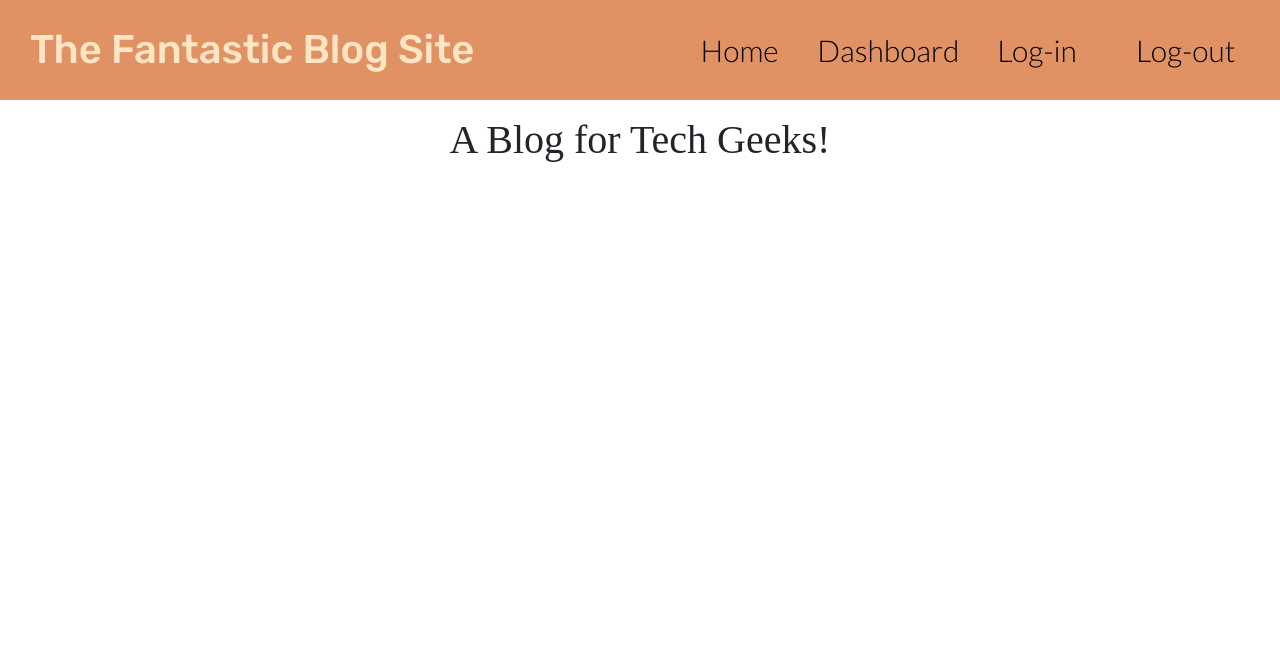
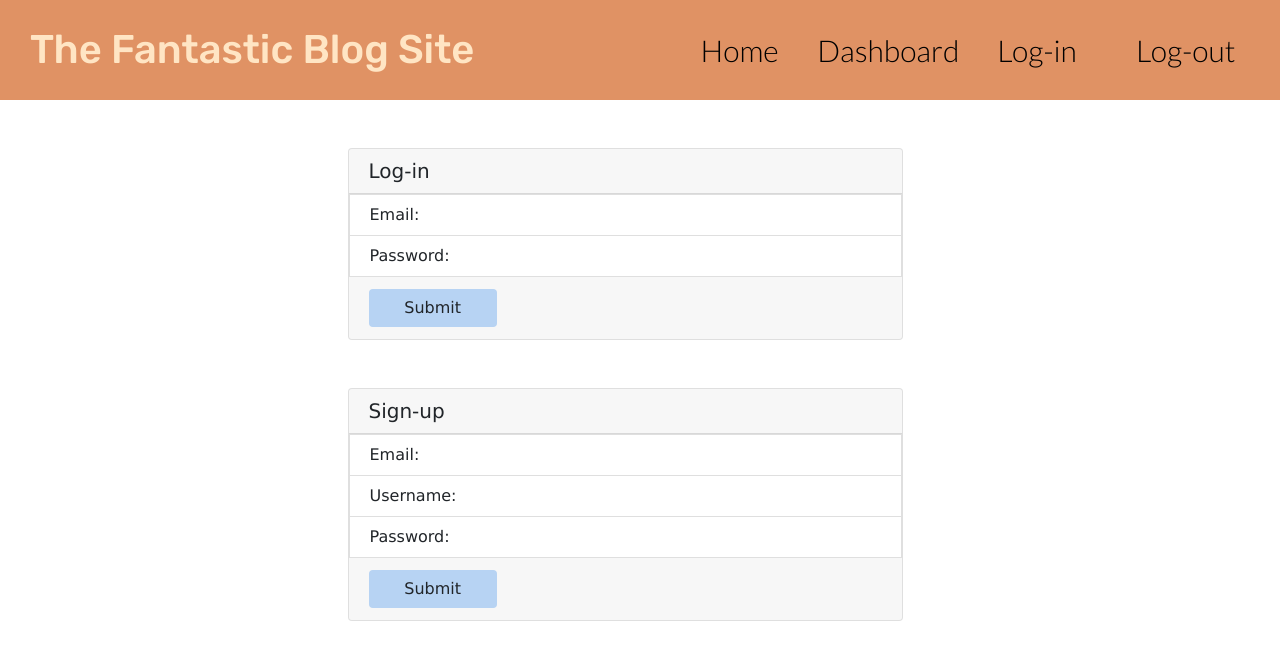
Before and after one commit to jpeiler97/tech-blog, a Node server app: page /login in a window 1280 px wide. Shown: the top 660 px of the page. Run offline with Node 20, Linux system fonts and the light colour scheme; some libraries are stand-ins or nearby versions.

Commit message:
more post styling, added log-in page

```diff
--- a/public/css/style.css
+++ b/public/css/style.css
@@ -1,6 +1,10 @@
 * {
 	box-sizing: border-box;
 	width: 100%;
+}
+
+body {
+	font-family: Verdana, sans-serif;
 }
 
 .blue {
@@ -44,6 +48,26 @@ header h1 {
 	padding: 20px;
 }
 
-.home-post {
-	background-color: red;
+.card-header {
+	font-size: 20px;
 }
+
+.card-body {
+	font-size: 17px;
+}
+
+#comment-title {
+	font-size: 20px;
+	margin: 10px auto 10px auto;
+	width: 200px;
+	text-align: center;
+	padding: 10px;
+	border-radius: 5px;
+	background-color: #cecece;
+}
+
+#no-comments {
+	margin: 20px auto 10px auto;
+	text-align: center;
+	font-size: 20px;
+}
--- a/views/layouts/main.handlebars
+++ b/views/layouts/main.handlebars
@@ -16,8 +16,8 @@
         <h1>The Fantastic Blog Site</h1>
         <div class = "nav-list">
             <a href="/">Home</a>
-            <a href="#">Dashboard</a>
-            <a href= "#">Log-in</a>
+            <a href="/dashboard">Dashboard</a>
+            <a href= "/login">Log-in</a>
             <a href= "#">Log-out</a>
         </div>
     </header>
--- a/views/login.handlebars
+++ b/views/login.handlebars
@@ -1,7 +1,24 @@
-<h1 id= "home-title">A Blog for Tech Geeks!</h1>
+
 <div class= "container">
-    <div class= "row ">
-        <div class= "col align-center">
+    <div class= "row my-5 justify-content-center">
+        <div class= "card w-50">
+            <div class="card-header">Log-in</div>
+            <div class="list-group-item">Email:</div>
+            <div class="list-group-item">Password: </div>
+            <div class="card-footer">
+                <div class= "btn blue w-25">Submit</div>
+            </div>
+        </div>
+    </div>
+    <div class= "row my-5 justify-content-center">
+        <div class= "card w-50">
+            <div class="card-header">Sign-up</div>
+            <div class="list-group-item">Email:</div>
+            <div class="list-group-item">Username: </div>
+            <div class="list-group-item">Password: </div>
+            <div class="card-footer">
+                <div class= "btn blue w-25">Submit</div>
+            </div>
         </div>
     </div>
 </div>
--- a/views/partials/post-details.handlebars
+++ b/views/partials/post-details.handlebars
@@ -1,6 +1,6 @@
 <div class= "row justify-content-center">
 
-        <div class="card w-50 my-2">
+        <div class="card w-75 my-2">
         <a href= "/post/{{id}}">
         <div class= "card-header">{{title}}</div>
         </a>
```
Also changed, not shown: views/post-page.handlebars (+7 -3 lines).
